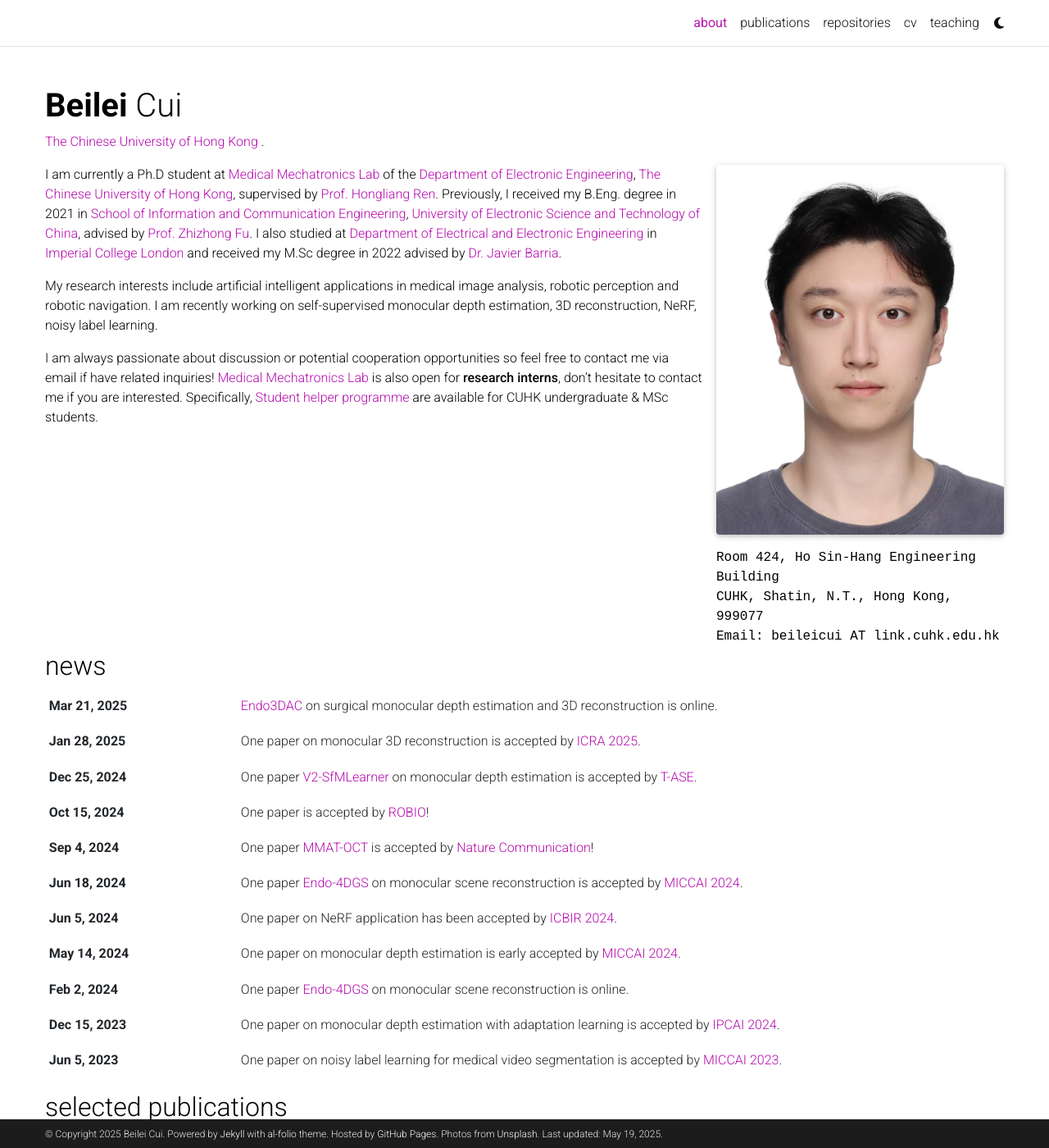
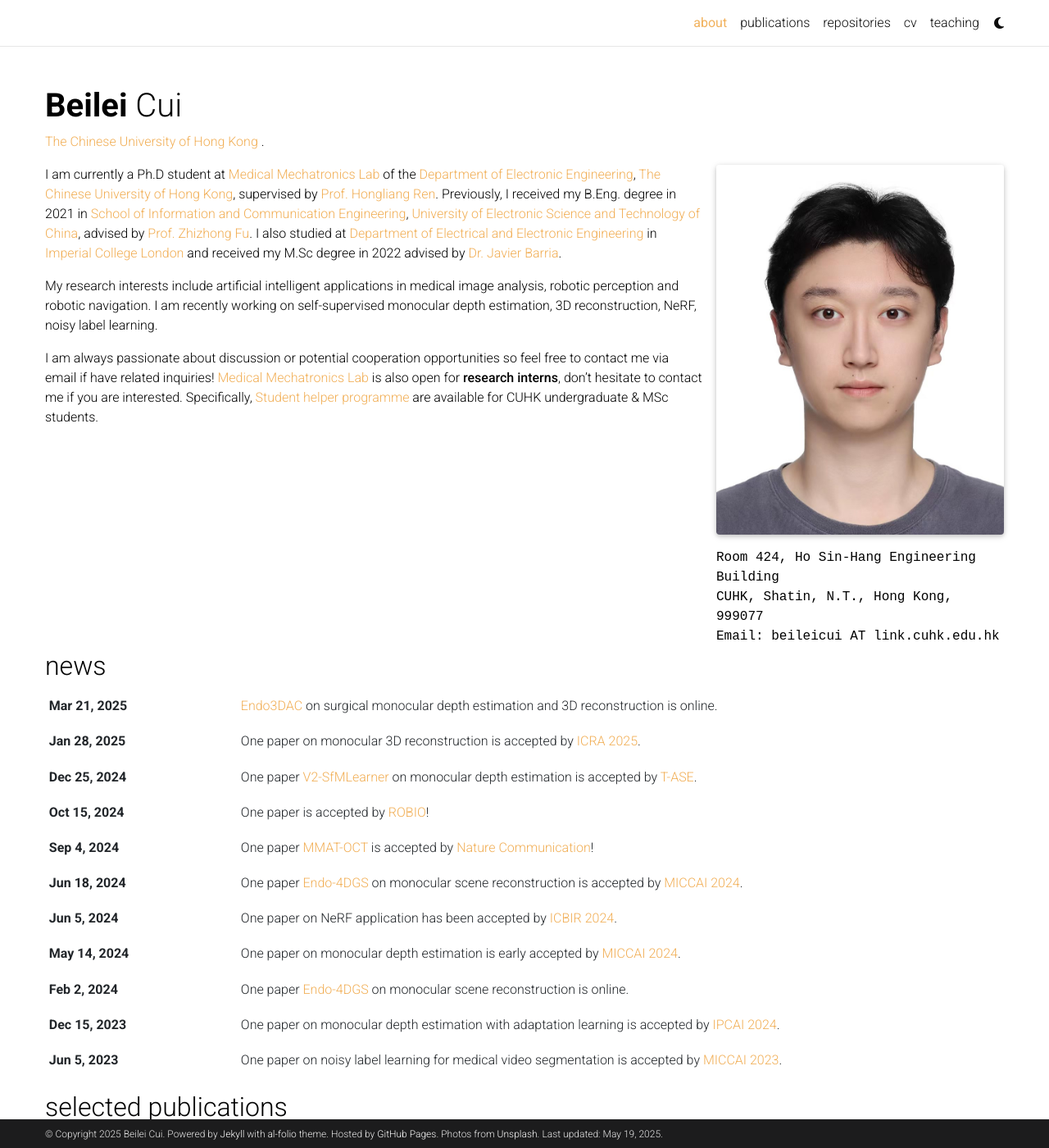
Before and after one commit to BeileiCui/beileicui.github.io, a Jekyll site: the page built from _pages/about.md, in a window 1280 px wide and 1400 px high. Shown: the whole window at 82% size. Built offline with Jekyll 4.4.1, drawn with Linux system fonts in a browser that asks for light colours; full-size pictures stand in for the smaller copies a plugin makes; some web fonts are replaced; comment, search, counter and statistics services are not loaded; a style sheet for code colours, icons or effects is not loaded; grey boxes are pictures that could not be loaded.

Commit message:
Update _themes.scss

```diff
--- a/_sass/_themes.scss
+++ b/_sass/_themes.scss
@@ -7,8 +7,8 @@
   --global-code-bg-color: #{$code-bg-color-light};
   --global-text-color: #{$black-color};
   --global-text-color-light: #{$grey-color};
-  --global-theme-color: #{$purple-color};
-  --global-hover-color: #{$purple-color};
+  --global-theme-color: #F1AE55;
+  --global-hover-color: #F1AE55;
   --global-hover-text-color: #{$white-color};
   --global-footer-bg-color: #{$grey-color-dark};
   --global-footer-text-color: #{$grey-color-light};
```
